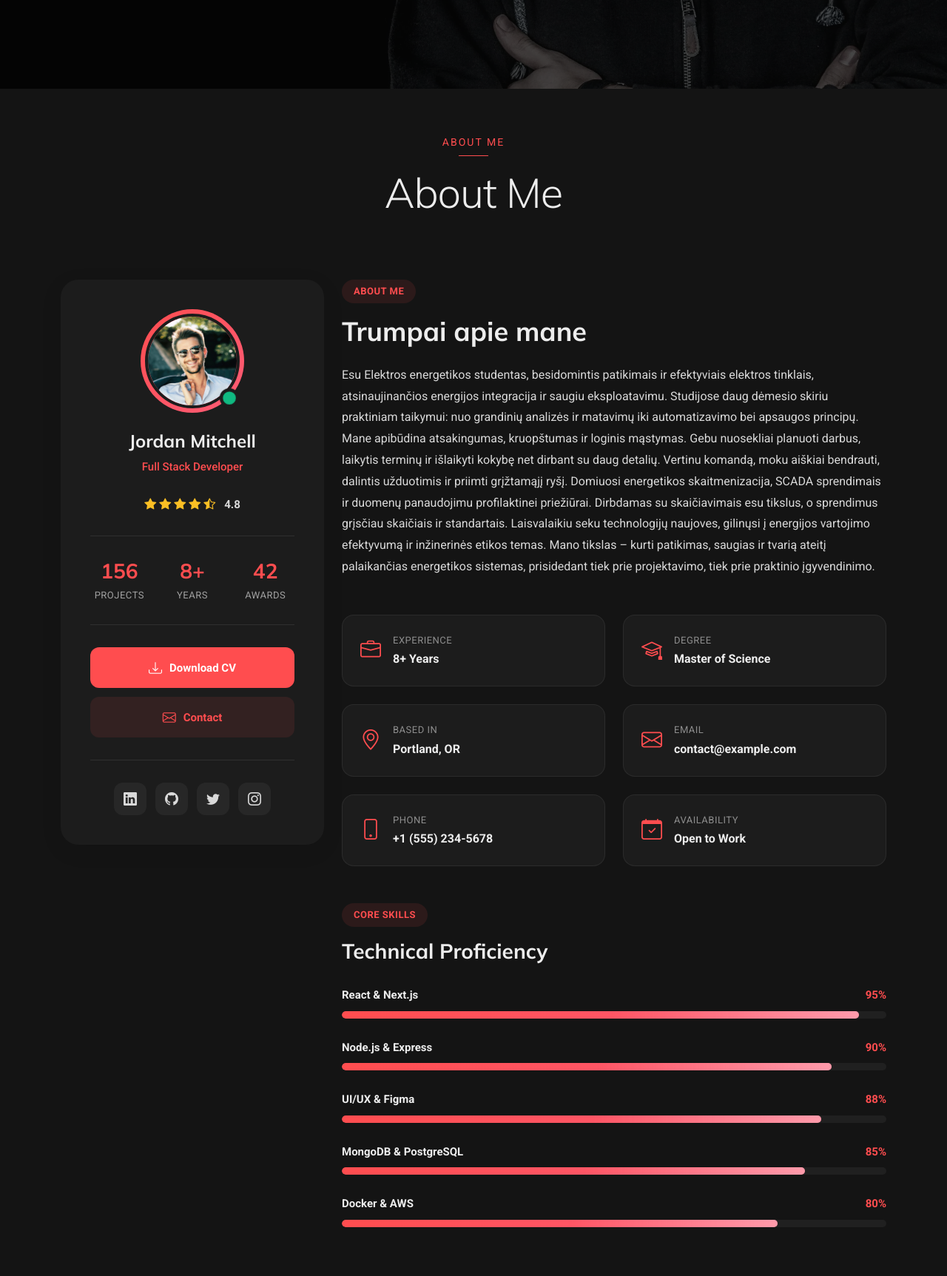
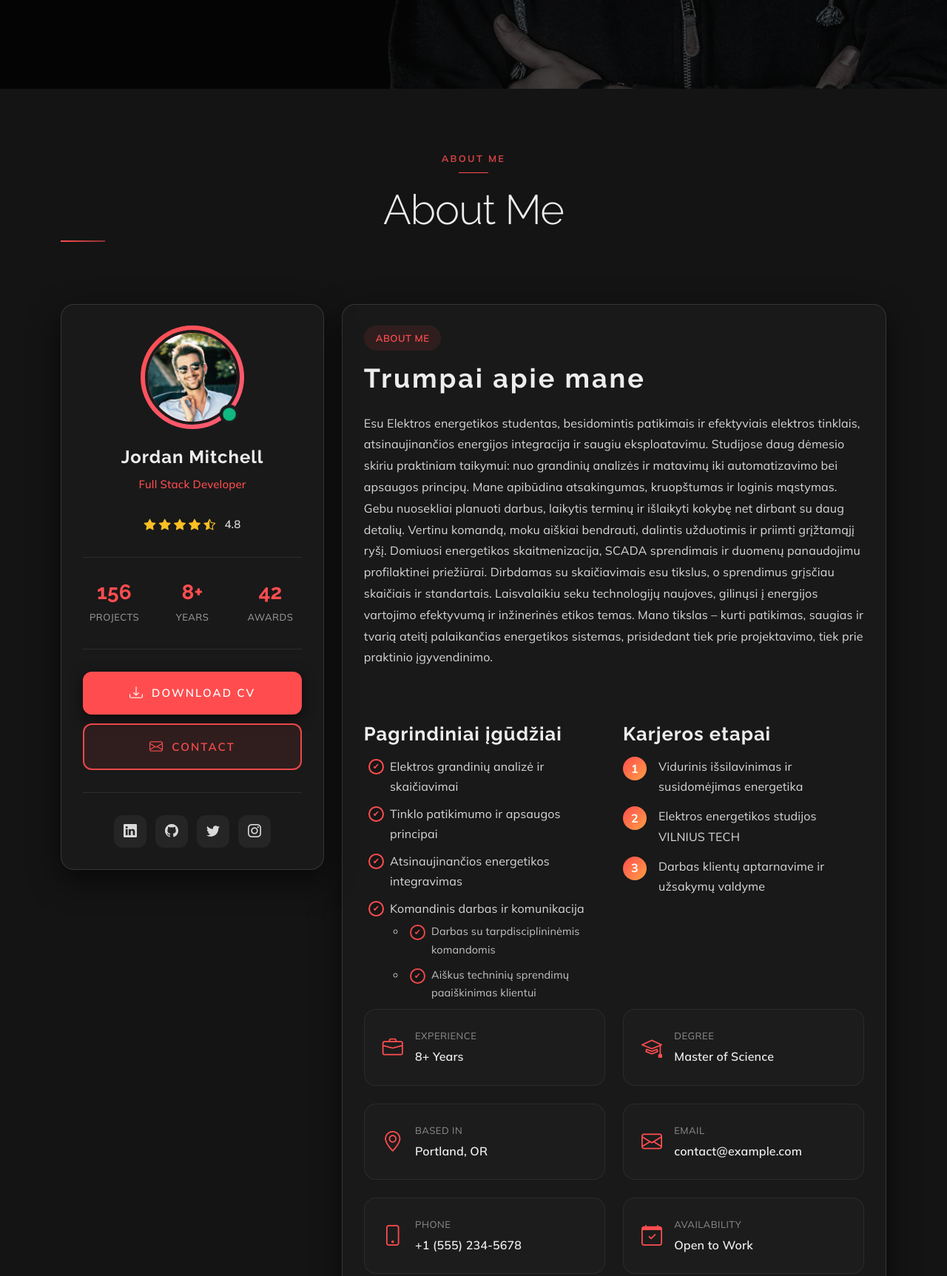
Before and after one commit to Mangas125/Mangas125.github.io, a plain HTML site: page index.html in a window 1280 px wide. Shown: the part 680-2405 px from the top of the page at 74% size. Drawn offline with Linux system fonts and the light colour scheme; files that its build step writes are made by us from their sources.

Commit message:
Add files via upload

```diff
--- /dev/null
+++ b/custom.css
@@ -0,0 +1,341 @@
+/* assets/css/custom.css */
+/* Mangirdas Rulis – LD9 individualus stiliai */
+
+/* 2. Tipografija – pakeista šriftų šeima */
+:root {
+  --default-font: "Mulish", system-ui, -apple-system, "Segoe UI", "Helvetica Neue", Arial, sans-serif;
+  --heading-font: "Raleway", system-ui, -apple-system, "Segoe UI", "Helvetica Neue", Arial, sans-serif;
+  --nav-font: "Mulish", system-ui, -apple-system, "Segoe UI", "Helvetica Neue", Arial, sans-serif;
+}
+
+/* Bazinė tipografija */
+body {
+  font-family: var(--default-font);
+  font-size: 16px;
+  line-height: 1.7;
+  letter-spacing: 0.01em;
+}
+
+/* Antraštės – aiškiai skiriasi pagal lygį */
+h1,
+h2,
+h3,
+h4,
+h5,
+h6 {
+  font-family: var(--heading-font);
+  text-transform: none;
+  margin-bottom: 0.6em;
+}
+
+h1 {
+  font-size: clamp(2.6rem, 4vw, 3rem);
+  color: var(--contrast-color);
+  font-weight: 800;
+  letter-spacing: 0.15em;
+  text-transform: uppercase;
+}
+
+h2 {
+  font-size: clamp(2rem, 3vw, 2.4rem);
+  color: var(--accent-color);
+  font-weight: 700;
+  letter-spacing: 0.08em;
+}
+
+h3 {
+  font-size: 1.6rem;
+  color: var(--heading-color);
+  font-weight: 700;
+  letter-spacing: 0.04em;
+}
+
+h4 {
+  font-size: 1.3rem;
+  color: var(--heading-color);
+  font-weight: 600;
+}
+
+h5 {
+  font-size: 1.1rem;
+  color: color-mix(in srgb, var(--heading-color), transparent 15%);
+  font-weight: 600;
+}
+
+h6 {
+  font-size: 0.95rem;
+  color: color-mix(in srgb, var(--heading-color), transparent 30%);
+  font-weight: 700;
+  letter-spacing: 0.12em;
+  text-transform: uppercase;
+}
+
+/* Pastraipos – kitoks stilius nei antraštės */
+p {
+  font-size: 0.98rem;
+  line-height: 1.8;
+  color: color-mix(in srgb, var(--default-color), transparent 10%);
+  margin-bottom: 1rem;
+}
+
+/* Sekcijų antraščių stilius */
+.section-title .subtitle {
+  text-transform: uppercase;
+  letter-spacing: 0.18em;
+  font-weight: 700;
+  font-size: 0.8rem;
+  color: color-mix(in srgb, var(--accent-color), transparent 20%);
+}
+
+.section-title h2 {
+  position: relative;
+  padding-bottom: 0.6rem;
+}
+
+.section-title h2::after {
+  content: "";
+  position: absolute;
+  left: 0;
+  bottom: 0;
+  width: 60px;
+  height: 2px;
+  background: linear-gradient(90deg, var(--accent-color), color-mix(in srgb, var(--accent-color), transparent 50%));
+}
+
+/* 3. Mygtukai ir nuorodos – naujas stilius */
+
+/* Nuorodos */
+a {
+  color: color-mix(in srgb, var(--accent-color), #ffd54f 20%);
+  text-decoration: none;
+  transition: all 0.2s ease;
+}
+
+a:hover,
+a:focus {
+  color: color-mix(in srgb, var(--accent-color), #ffffff 25%);
+  text-decoration: underline;
+}
+
+/* Bendras mygtukų stilius */
+.btn-primary,
+.btn-secondary,
+.btn-getstarted,
+.services .cta-box .cta-btn {
+  display: inline-flex;
+  align-items: center;
+  justify-content: center;
+  gap: 0.4rem;
+  padding: 0.6rem 1.6rem;
+  border-radius: 999px;
+  font-size: 0.8rem;
+  font-weight: 700;
+  letter-spacing: 0.14em;
+  text-transform: uppercase;
+  border: none;
+}
+
+/* Pagrindinis mygtukas */
+.btn-primary,
+.btn-getstarted,
+.services .cta-box .cta-btn {
+  background: linear-gradient(135deg, var(--accent-color), #ff9f43);
+  color: var(--contrast-color);
+  box-shadow: 0 6px 18px rgba(0, 0, 0, 0.55);
+}
+
+.btn-primary:hover,
+.btn-primary:active,
+.btn-getstarted:hover,
+.btn-getstarted:active,
+.services .cta-box .cta-btn:hover,
+.services .cta-box .cta-btn:active {
+  transform: translateY(-2px);
+  box-shadow: 0 10px 26px rgba(0, 0, 0, 0.65);
+}
+
+/* Antrinis mygtukas */
+.btn-secondary {
+  background: transparent;
+  color: var(--accent-color);
+  border: 2px solid color-mix(in srgb, var(--accent-color), transparent 10%);
+}
+
+.btn-secondary:hover,
+.btn-secondary:active {
+  background: color-mix(in srgb, var(--accent-color), transparent 90%);
+  color: var(--contrast-color);
+}
+
+/* 4. Vienodi tarpai ir blokų išvaizda Apie, Reziumė, Portfolio */
+
+section.about,
+section.resume,
+section.portfolio {
+  padding-top: 80px;
+  padding-bottom: 80px;
+}
+
+.about .profile-card,
+.about .content-wrapper,
+.resume .experience-section .exp-card,
+.resume .education-section .timeline-track .timeline-item .timeline-content,
+.portfolio .portfolio-card,
+.services .service-item {
+  border-radius: 18px;
+  border: 1px solid color-mix(in srgb, var(--default-color), transparent 85%);
+  box-shadow: 0 14px 40px rgba(0, 0, 0, 0.6);
+  background: color-mix(in srgb, var(--surface-color), #000000 10%);
+  padding: 1.8rem;
+}
+
+.about .row.gy-5 > [class*="col-"],
+.resume .row.gy-5 > [class*="col-"],
+.portfolio .portfolio-item {
+  margin-bottom: 1.75rem;
+}
+
+/* 5. 2 papildomi komponentai – navigacija ir „scroll-top“ */
+
+/* Navigacijos juosta */
+.header {
+  background: rgba(5, 5, 5, 0.9);
+  backdrop-filter: blur(14px);
+  border-bottom: 1px solid color-mix(in srgb, var(--accent-color), transparent 80%);
+  box-shadow: 0 10px 30px rgba(0, 0, 0, 0.7);
+}
+
+.header .logo .sitename {
+  font-weight: 800;
+  letter-spacing: 0.22em;
+  text-transform: uppercase;
+  font-size: 1.1rem;
+  color: var(--accent-color);
+}
+
+.navmenu > ul > li > a {
+  text-transform: uppercase;
+  letter-spacing: 0.18em;
+  font-size: 0.78rem;
+}
+
+/* „Į viršų“ mygtukas */
+.scroll-top {
+  width: 50px;
+  height: 50px;
+  border-radius: 50%;
+  background: radial-gradient(circle at 30% 0%, #ffe082, var(--accent-color));
+  box-shadow: 0 10px 30px rgba(0, 0, 0, 0.75);
+}
+
+.scroll-top i {
+  font-size: 22px;
+}
+
+.scroll-top:hover,
+.scroll-top:active {
+  transform: translateY(-3px) scale(1.03);
+}
+
+/* Papildoma 1: sąrašų stiliai (OL + UL) */
+
+.about .skills-list,
+.about .timeline-list {
+  list-style: none;
+  margin: 0;
+  padding-left: 0;
+}
+
+/* Nenumeruotas sąrašas su pseudo-elementu */
+.about .skills-list li {
+  position: relative;
+  padding-left: 2.2rem;
+  margin-bottom: 0.6rem;
+}
+
+.about .skills-list li::before {
+  content: "✔";
+  position: absolute;
+  left: 0.4rem;
+  top: 0.2rem;
+  width: 1.3rem;
+  height: 1.3rem;
+  border-radius: 999px;
+  border: 2px solid var(--accent-color);
+  display: flex;
+  align-items: center;
+  justify-content: center;
+  font-size: 0.7rem;
+  color: var(--accent-color);
+  background: color-mix(in srgb, var(--surface-color), #000 20%);
+}
+
+.about .skills-list li ul {
+  margin-top: 0.3rem;
+  padding-left: 1.3rem;
+  font-size: 0.9em;
+  opacity: 0.9;
+}
+
+/* Numeruotas sąrašas su skaitikliu */
+.about .timeline-list {
+  counter-reset: karjera;
+  margin-top: 0.5rem;
+}
+
+.about .timeline-list li {
+  position: relative;
+  padding-left: 3rem;
+  margin-bottom: 0.8rem;
+}
+
+.about .timeline-list li::before {
+  counter-increment: karjera;
+  content: counter(karjera);
+  position: absolute;
+  left: 0;
+  top: 0;
+  width: 2rem;
+  height: 2rem;
+  border-radius: 999px;
+  background: linear-gradient(135deg, var(--accent-color), #ff9f43);
+  color: var(--contrast-color);
+  display: flex;
+  align-items: center;
+  justify-content: center;
+  font-weight: 700;
+}
+
+/* Papildoma 2: paslaugų lentelė */
+
+.services-table {
+  width: 100%;
+  border-collapse: collapse;
+  margin-top: 1rem;
+  font-size: 0.95rem;
+}
+
+.services-table thead th {
+  text-align: center;
+  padding: 0.9rem 1rem;
+  text-transform: uppercase;
+  letter-spacing: 0.18em;
+  font-size: 0.8rem;
+  background: color-mix(in srgb, var(--surface-color), #000000 25%);
+  color: var(--contrast-color);
+  border-bottom: 2px solid var(--accent-color);
+}
+
+.services-table tbody td {
+  padding: 0.9rem 1rem;
+  text-align: center;
+  border-bottom: 1px solid color-mix(in srgb, var(--default-color), transparent 90%);
+}
+
+.services-table tbody tr:nth-child(even) {
+  background: color-mix(in srgb, var(--surface-color), transparent 40%);
+}
+
+.services-table tbody tr:hover {
+  background: color-mix(in srgb, var(--accent-color), transparent 90%);
+}
--- a/index.html
+++ b/index.html
@@ -27,6 +27,8 @@
 
   <!-- Main CSS File -->
   <link href="assets/css/main.css" rel="stylesheet">
+  <!-- Custom CSS File (LD9) -->
+  <link href="assets/css/custom.css" rel="stylesheet">
 
   <!-- =======================================================
   * Template Name: Craftivo
@@ -172,6 +174,32 @@
                 <div class="section-tag">About Me</div>
                 <h2>Trumpai apie mane</h2>
                 <p>Esu Elektros energetikos studentas, besidomintis patikimais ir efektyviais elektros tinklais, atsinaujinančios energijos integracija ir saugiu eksploatavimu. Studijose daug dėmesio skiriu praktiniam taikymui: nuo grandinių analizės ir matavimų iki automatizavimo bei apsaugos principų. Mane apibūdina atsakingumas, kruopštumas ir loginis mąstymas. Gebu nuosekliai planuoti darbus, laikytis terminų ir išlaikyti kokybę net dirbant su daug detalių. Vertinu komandą, moku aiškiai bendrauti, dalintis užduotimis ir priimti grįžtamąjį ryšį. Domiuosi energetikos skaitmenizacija, SCADA sprendimais ir duomenų panaudojimu profilaktinei priežiūrai. Dirbdamas su skaičiavimais esu tikslus, o sprendimus grįsčiau skaičiais ir standartais. Laisvalaikiu seku technologijų naujoves, gilinųsi į energijos vartojimo efektyvumą ir inžinerinės etikos temas. Mano tikslas – kurti patikimas, saugias ir tvarią ateitį palaikančias energetikos sistemas, prisidedant tiek prie projektavimo, tiek prie praktinio įgyvendinimo.</p>
+              </div>
+
+              <!-- Papildoma užduotis: sąrašai -->
+              <div class="row gy-4 mt-3">
+                <div class="col-md-6">
+                  <h3>Pagrindiniai įgūdžiai</h3>
+                  <ul class="skills-list">
+                    <li>Elektros grandinių analizė ir skaičiavimai</li>
+                    <li>Tinklo patikimumo ir apsaugos principai</li>
+                    <li>Atsinaujinančios energetikos integravimas</li>
+                    <li>Komandinis darbas ir komunikacija
+                      <ul>
+                        <li>Darbas su tarpdisciplininėmis komandomis</li>
+                        <li>Aiškus techninių sprendimų paaiškinimas klientui</li>
+                      </ul>
+                    </li>
+                  </ul>
+                </div>
+                <div class="col-md-6">
+                  <h3>Karjeros etapai</h3>
+                  <ol class="timeline-list">
+                    <li>Vidurinis išsilavinimas ir susidomėjimas energetika</li>
+                    <li>Elektros energetikos studijos VILNIUS TECH</li>
+                    <li>Darbas klientų aptarnavime ir užsakymų valdyme</li>
+                  </ol>
+                </div>
               </div>
 
               <div class="details-grid">
@@ -451,7 +479,7 @@
       <div class="container section-title" data-aos="fade-up">
         <span class="subtitle">Services</span>
         <h2>Services</h2>
-        <p>Necessitatibus eius consequatur ex aliquid fuga eum quidem sint consectetur velit. Sed ut perspiciatis unde omnis iste natus error sit voluptatem accusantium doloremque laudantium totam rem aperiam</p>
+        <p>Paslaugos Paslaugėlės</p>
       </div><!-- End Section Title -->
 
               <!-- Media Sekcija -->
@@ -460,6 +488,7 @@
             <h3 class="mb-3">Vaizdo ir garso įrašai</h3>
             <p class="mb-4">Žemiau pateikti keli vaizdo ir garso įrašai, naudojami šio CV puslapio laboratoriniame darbe.</p>
           </div>
+
 
           <!-- Local Video (Pexels) -->
           <div class="col-lg-6 mb-4">
@@ -499,6 +528,41 @@
             </p>
           </div>
         </div>
+          <!-- Paslaugų lentelė (LD9 papildoma užduotis) -->
+        <div class="container mt-5" data-aos="fade-up" data-aos-delay="150">
+          <h3 class="mb-3">Teikiamos paslaugos</h3>
+          <p class="mb-4">Trumpa informacija apie mano siūlomas paslaugas ir jų kainas.</p>
+
+          <div class="table-responsive">
+            <table class="table services-table">
+              <thead>
+                <tr>
+                  <th>Paslauga</th>
+                  <th>Aprašymas</th>
+                  <th>Kaina, Eur</th>
+                </tr>
+              </thead>
+              <tbody>
+                <tr>
+                  <td>Tinklalapių programavimas</td>
+                  <td>Asmeninių reprezentacinių svetainių kūrimas ir diegimas.</td>
+                  <td>100</td>
+                </tr>
+                <tr>
+                  <td>CV svetainės sukūrimas</td>
+                  <td>Vieno puslapio CV tipo svetainė su responsyviu dizainu.</td>
+                  <td>80</td>
+                </tr>
+                <tr>
+                  <td>Techninė priežiūra</td>
+                  <td>Svetainių atnaujinimai, atsarginės kopijos ir klaidų taisymas.</td>
+                  <td>40 / mėn.</td>
+                </tr>
+              </tbody>
+            </table>
+          </div>
+        </div>
+
 
       <!--<div class="container" data-aos="fade-up" data-aos-delay="100">
 
```
